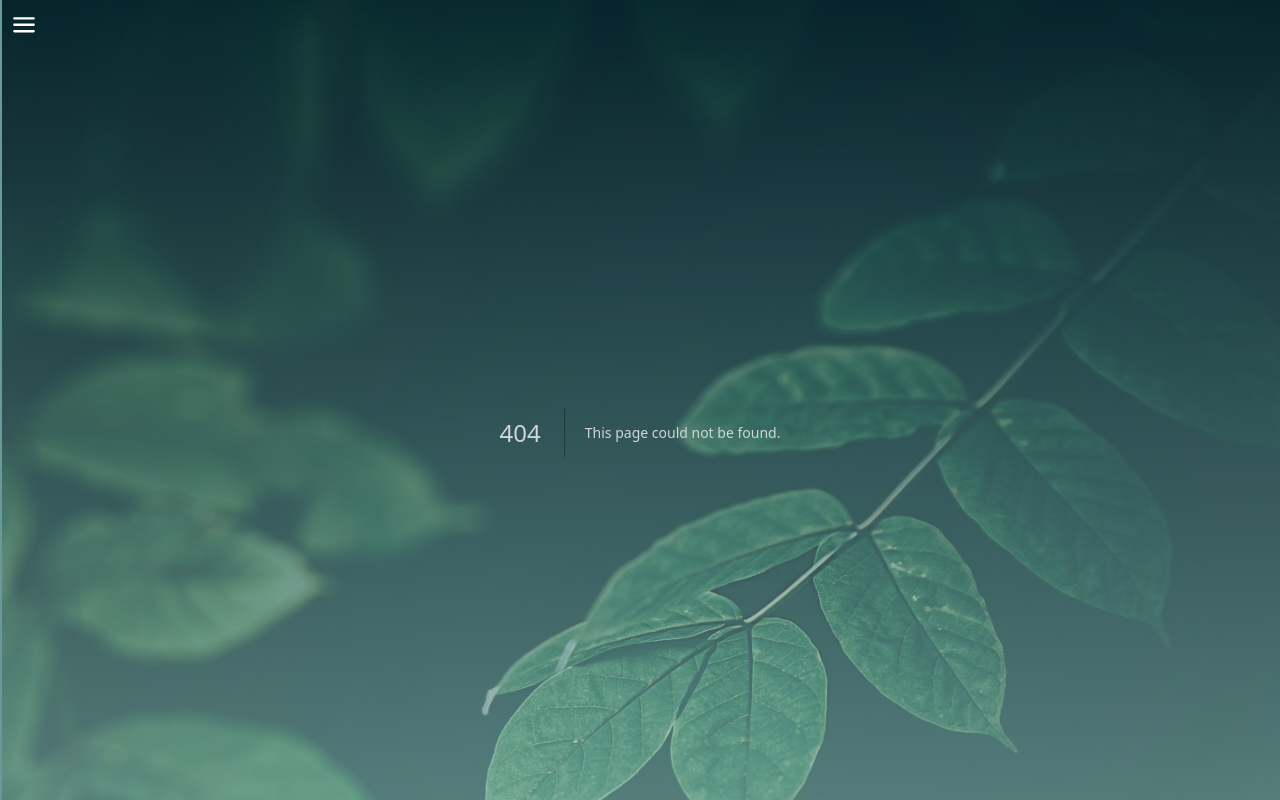
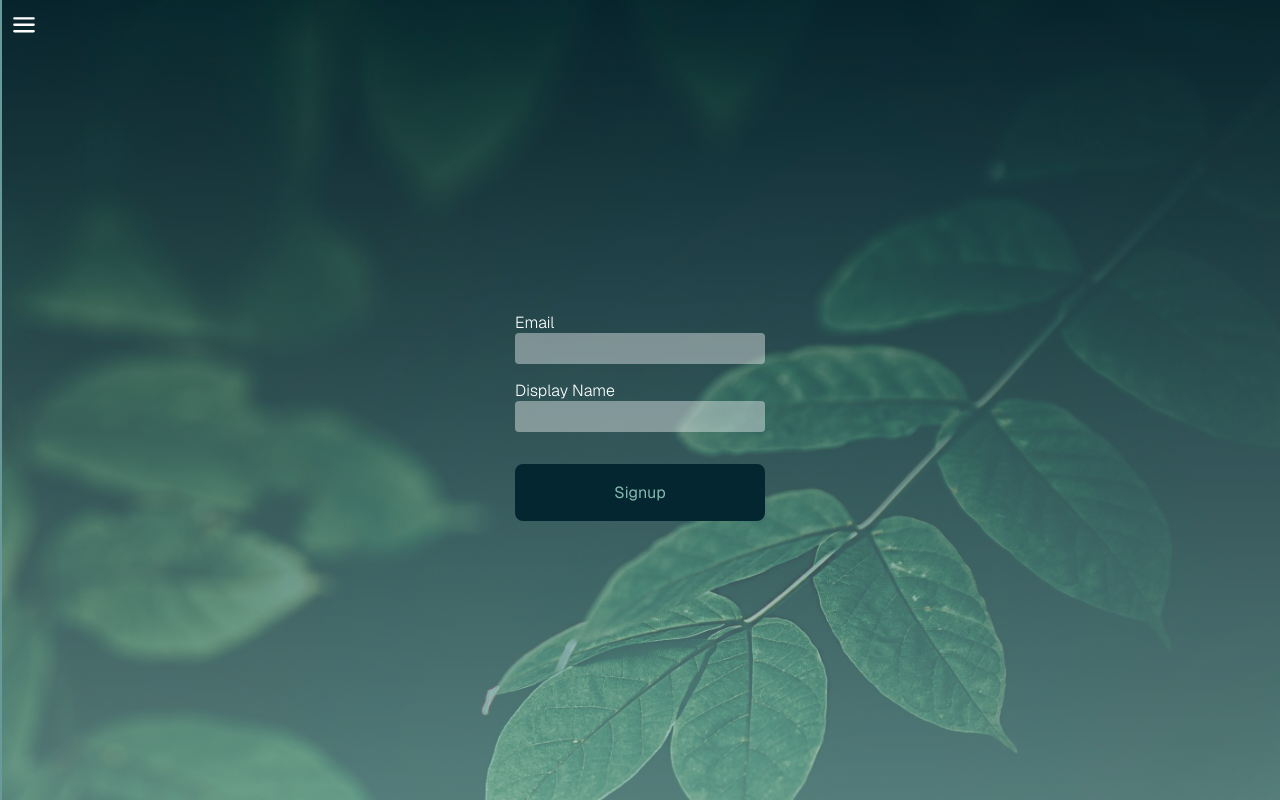
Before and after one commit to LHebditch/social-gratitude-frontend, a Next.js app: page /signup in a window 1280 px wide. Before the commit this address had no page. Built offline with nearby package versions, Linux system fonts and the light colour scheme.

Commit message:
feat: ability to register as a new user

```diff
--- a/app/components/input/index.tsx
+++ b/app/components/input/index.tsx
@@ -23,7 +23,7 @@ export const Input: FC<Props> = ({
 
     return <>
         <section className={`${styles['input-container']} ${asList ? "" : styles.stacked}`}>
-            <label htmlFor={id} aria-describedby={id + 'description'}>{label}</label>
+            <label htmlFor={id} aria-describedby={id + 'description'} className={styles.inputLabel}>{label}</label>
             {labelDescription && <p className="subheader light pb">{labelDescription}</p>}
             <input id={id} className={`${styles.input} ${fullWidth ? styles.full : ''}`} {...rest} />
         </section>
--- a/app/components/input/input.module.css
+++ b/app/components/input/input.module.css
@@ -1,7 +1,7 @@
 .input {
-    padding: .75rem;
+    padding: .5rem;
     background-color: rgba(255, 255, 255, 0.4);
-    border: 1px solid var(--lightest);
+    /* border: 1px solid var(--lightest); */
     border-radius: 0.25rem;
 }
 
@@ -17,12 +17,17 @@
 .input-container {
     display: flex;
     flex: 1 1;
+    margin-bottom: 1rem;
 }
 
+.inputLabel {
+    font-weight: 300;
+}
 
 .input-container input {
     width: 100%;
-    border: 1px solid #c4c4c4;
+    /* border: 1px solid #c4c4c4; */
+    border: none;
 }
 
 .input-container input:focus {
--- /dev/null
+++ b/app/components/signup-form/actions.ts
@@ -0,0 +1,58 @@
+'use server'
+import { redirect } from 'next/navigation'
+import { cookies } from 'next/headers'
+
+type LoginResponse = {
+    tokenId: string
+}
+
+type LoginCompleteResponse = {
+    jwt: string
+}
+
+export async function registerAndLogin(email: string, displayName: string): Promise<LoginResponse> {
+    // first register
+    console.log('Start registration')
+    const r = await fetch(`${process.env.AUTH_API_URL ?? ''}/register`, {
+        method: 'POST',
+        body: JSON.stringify({ email, displayName }),
+    })
+    if (r.status != 201) {
+        const err = await r.text() ?? 'Failed with status: ' + r.status
+        throw new Error(r.status === 409 ? 'TRY_LOGIN' : err)
+    }
+    console.log('Registration complete, initiate login')
+
+    // check 409
+    // then do login
+    const d = await fetch(`${process.env.AUTH_API_URL ?? ''}/login`, {
+        method: 'POST',
+        body: JSON.stringify({ email }),
+    })
+
+
+    if (d.status != 200) {
+        const err = await d.text() ?? 'Failed with status: ' + d.status
+        throw new Error(err)
+    }
+    const data = await d.json();
+    return data as LoginResponse;
+}
+
+export async function completeLogin(tokenId: string, email: string, token: string): Promise<void> {
+    const d = await fetch(`${process.env.AUTH_API_URL ?? ''}/login/${tokenId}`, {
+        method: 'POST',
+        body: JSON.stringify({ email, token }),
+    })
+    if (d.status != 200) {
+        const err = await d.text()
+        throw new Error(err)
+    }
+    const { jwt } = await d.json() as LoginCompleteResponse
+    const cookieStore = await cookies()
+    cookieStore.set('x-auth-token', jwt, {
+        httpOnly: true,
+        sameSite: true,
+    })
+    redirect('/journal')
+}
--- /dev/null
+++ b/app/components/signup-form/index.tsx
@@ -0,0 +1,68 @@
+'use client'
+
+import { FC, useState } from "react";
+import styles from './signupform.module.css'
+import Input from "../input";
+import Button from "../button";
+import { completeLogin, registerAndLogin } from "./actions";
+
+export const SignupForm: FC = () => {
+    const [otpRequested, setOtpRequested] = useState(false)
+    const [email, setEmail] = useState('')
+    const [tokenId, setTokenId] = useState('')
+    const [signupError, setSignupError] = useState('')
+
+    const register = async (e: FormData) => {
+        setSignupError('')
+        try {
+            const email = e.get('email')?.toString() ?? 'NONE'
+            const display = e.get('displayname')?.toString() ?? 'NONE'
+            const { tokenId: tid } = await registerAndLogin(email, display)
+            setOtpRequested(true)
+            setTokenId(tid)
+            setEmail(email)
+        } catch (e: unknown) {
+            if ((e as Error).message === "TRY_LOGIN") {
+                setSignupError('Email already in use')
+            } else {
+                console.warn(e)
+                setSignupError('An error occured')
+            }
+        }
+    }
+
+    const doLogin = async (e: FormData) => {
+        setSignupError('')
+        try {
+            const token = e.get('token')?.toString() ?? 'NONE'
+            // succesful completion redirects
+            await completeLogin(tokenId, email, token)
+        } catch (e: unknown) {
+            if ((e as Error).message !== 'NEXT_REDIRECT') {
+                console.warn(e)
+                setSignupError('Invalid token')
+            }
+        }
+    }
+
+    const buttonText = otpRequested ? 'Confirm' : 'Signup'
+    const buttonLabel = otpRequested ? 'Submit one off token' : 'Signup'
+
+    return <form className={styles.form} action={otpRequested ? doLogin : register}>
+        <section>
+            {!otpRequested && <>
+                <Input name="email" type="email" label="Email" fullWidth aria={{ description: "Please enter email" }} />
+                <Input name="displayname" type="text" label="Display Name" fullWidth aria={{ description: "Please enter a display name" }} />
+            </>}
+            {otpRequested && <>
+                <Input name="token" type="string" label="Token" labelDescription="We have sent a token to the email provided" fullWidth aria={{ description: "Please enter one off token" }} />
+            </>}
+        </section >
+        <section>
+            {signupError && <p className="error-message">Registration failed: {signupError}</p>}
+            <Button aria={{ label: buttonLabel }} fullWidth>{buttonText}</Button>
+        </section>
+    </form >
+}
+
+export default SignupForm
--- /dev/null
+++ b/app/components/signup-form/signupform.module.css
@@ -0,0 +1,3 @@
+.form {
+    min-width: 250px;
+}
--- /dev/null
+++ b/app/signup/page.module.css
@@ -0,0 +1,10 @@
+.page {
+  height: 100%;
+  width: 100%;
+
+  display: flex;
+  align-items: center;
+  justify-content: center;
+
+  color: #fff;
+}
--- /dev/null
+++ b/app/signup/page.tsx
@@ -0,0 +1,15 @@
+import { Metadata } from "next";
+import styles from "./page.module.css";
+import SignupForm from "../components/signup-form";
+
+export const metadata: Metadata = {
+    title: "Signup",
+    description: "Signup to social gratitude",
+};
+
+export default function SignupPage() {
+    return <section className={styles.page}>
+        <SignupForm />
+    </section>
+
+}
--- a/app/social/page.tsx
+++ b/app/social/page.tsx
@@ -6,7 +6,7 @@ import EntryItem from "../components/EntryItem";
 
 export const metadata: Metadata = {
     title: "Social",
-    description: "Social gratitude, be inspired to stay grateful",
+    description: "Be inspired to stay grateful",
 };
 
 export default async function JournalPage() {
--- a/middleware.ts
+++ b/middleware.ts
@@ -9,6 +9,7 @@ type JWTInfo = {
     userId: string
 }
 export async function middleware(request: NextRequest) {
+    console.log('CHECKING JWT')
     const authToken = request.cookies.get('x-auth-token')
     if (!authToken) {
         return NextResponse.redirect(new URL('/login', request.url))
@@ -48,5 +49,5 @@ const checkJWT = async (token: string): Promise<JWTInfo> => {
 
 // See "Matching Paths" below to learn more
 export const config = {
-    matcher: ['/journal', '/'],
+    matcher: ['/journal'],
 }
```
Also changed, not shown: app/components/login-form/form.module.css (+9 -0 lines), app/components/login-form/index.tsx (+6 -2 lines).
